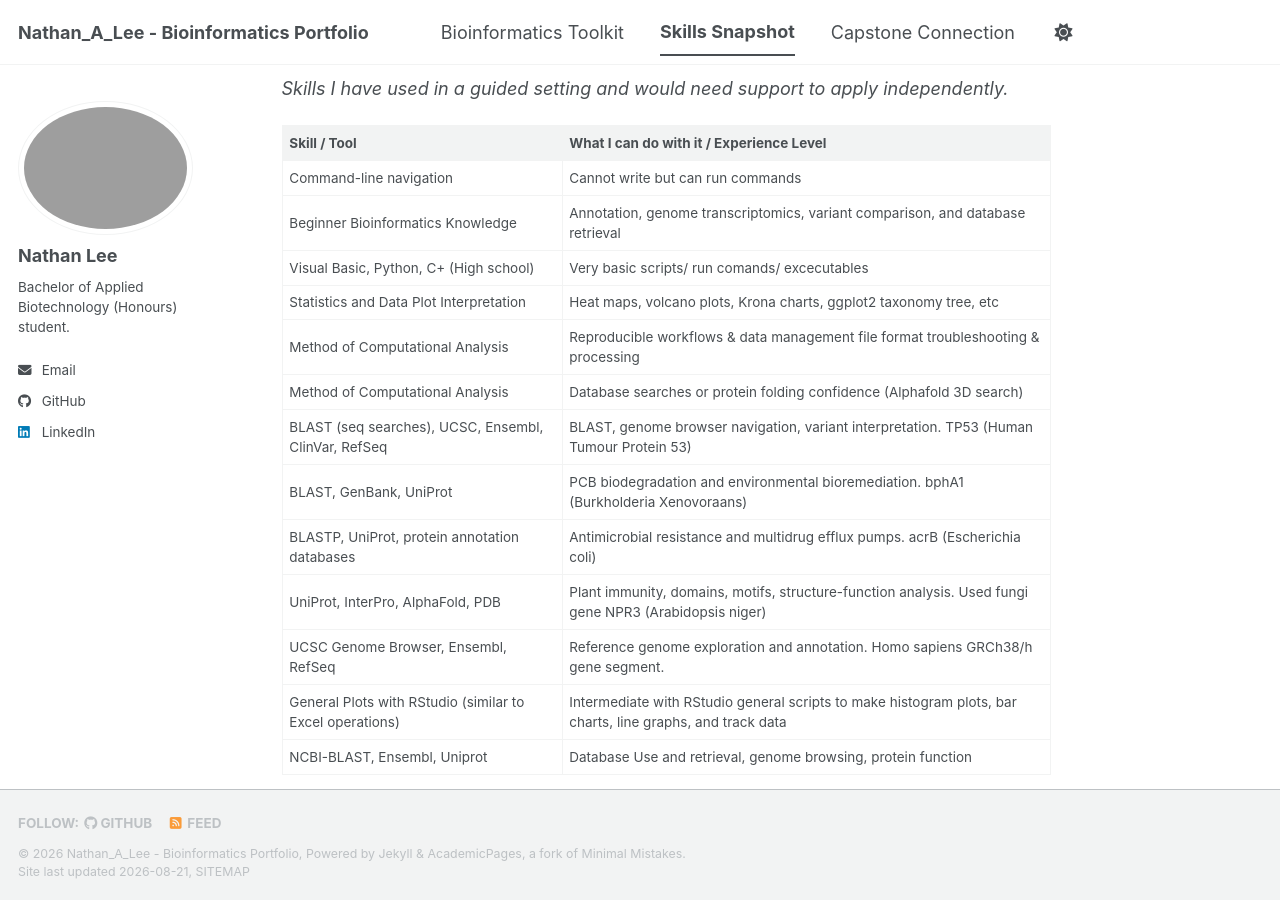
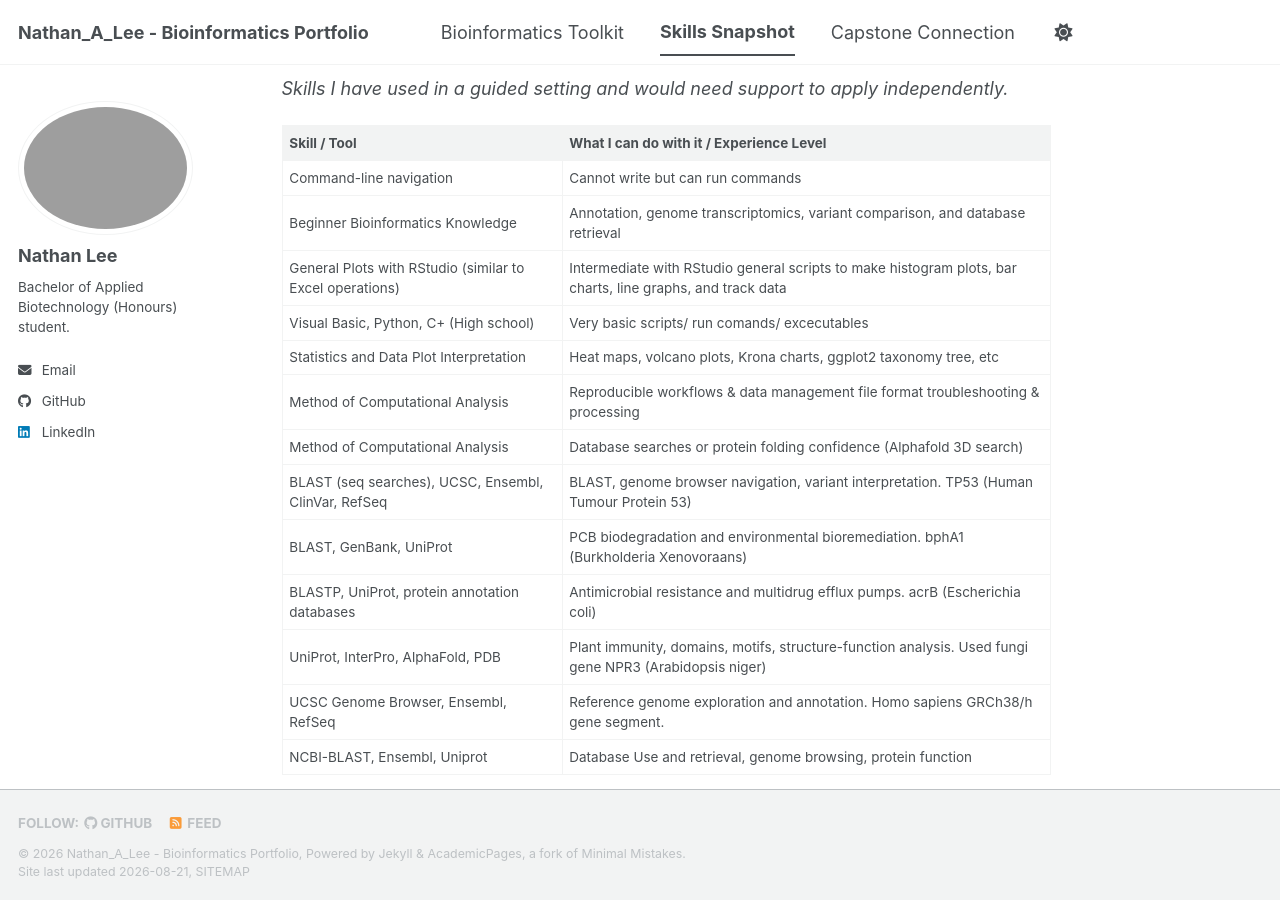
Before and after one commit to Nlee4788/biot74000-portfolio, a Jekyll site: the page built from _pages/skills.md, in a window 1280 px wide and 900 px high, scrolled down 563 px. Built offline with Jekyll 4.4.1, drawn with Linux system fonts in a browser that asks for light colours; a script bundle is joined from its source files by our own code; library files that are not in the unit come from our copies; part of the change alters nothing that is shown.

Commit message:
Add RStudio plotting skills to skills.md

```diff
--- a/_pages/skills.md
+++ b/_pages/skills.md
@@ -29,6 +29,7 @@ _Skills I have used in a guided setting and would need support to apply independ
 |---|---|
 | Command-line navigation | Cannot write but can run commands |
 | Beginner Bioinformatics Knowledge | Annotation, genome transcriptomics, variant comparison, and database retrieval |
+| General Plots with RStudio (similar to Excel operations) | Intermediate with RStudio general scripts to make histogram plots, bar charts, line graphs, and track data |
 | Visual Basic, Python, C+ (High school) | Very basic scripts/ run comands/ excecutables |
 | Statistics and Data Plot Interpretation | Heat maps, volcano plots, Krona charts, ggplot2 taxonomy tree, etc |
 | Method of Computational Analysis | Reproducible workflows & data management file format troubleshooting & processing |
@@ -38,7 +39,6 @@ _Skills I have used in a guided setting and would need support to apply independ
 | BLASTP, UniProt, protein annotation databases | Antimicrobial resistance and multidrug efflux pumps. acrB (Escherichia coli) |
 | UniProt, InterPro, AlphaFold, PDB | Plant immunity, domains, motifs, structure-function analysis. Used fungi gene NPR3 (Arabidopsis niger) |
 | UCSC Genome Browser, Ensembl, RefSeq | Reference genome exploration and annotation. Homo sapiens GRCh38/h gene segment. |
-| General Plots with RStudio (similar to Excel operations) | Intermediate with RStudio general scripts to make histogram plots, bar charts, line graphs, and track data |
 | NCBI-BLAST, Ensembl, Uniprot | Database Use and retrieval, genome browsing, protein function |
 
 ---
```
